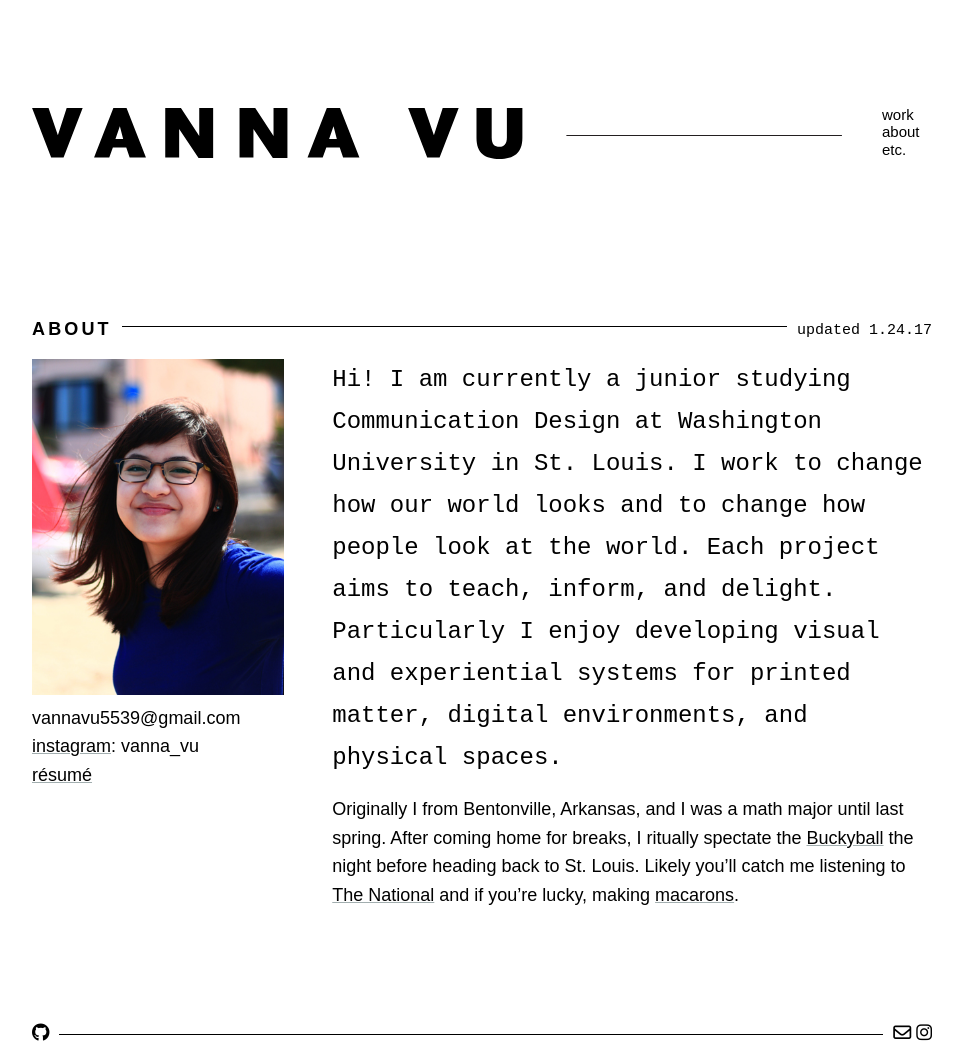
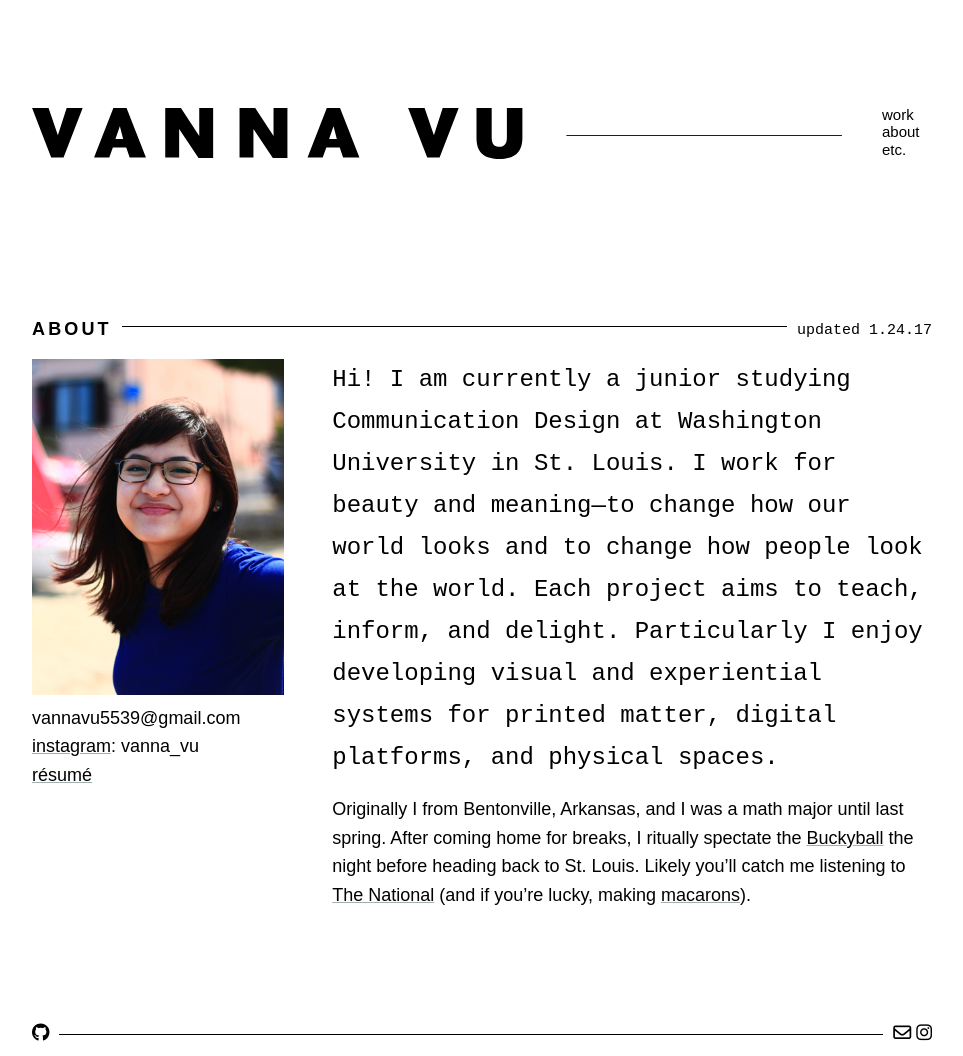
Before and after one commit to vannavu/vannavu.github.io, a Jekyll site: the page built from about.md, in a window 1280 px wide. Shown: the whole page, without its empty margins (158-1121 px from the left). Built offline with Jekyll 4.4.1, drawn with Linux system fonts in a browser that asks for light colours; nearby versions of some CDN libraries; some web fonts are replaced.

Commit message:
updated about

```diff
--- a/about.md
+++ b/about.md
@@ -10,6 +10,6 @@
 [instagram](http://instagram.com/vanna_vu){:target="_blank}: vanna_vu
 [r&eacute;sum&eacute;](/documents/resume_spring18_vannavu.pdf){:target="_blank"}
 
-## Hi! I am currently a junior studying Communication Design at Washington University in St. Louis. I work to change how our world looks and to change how people look at the world. Each project aims to teach, inform, and delight. Particularly I enjoy developing visual and experiential systems for printed matter, digital environments, and physical spaces.
+## Hi! I am currently a junior studying Communication Design at Washington University in St. Louis. I work for beauty and meaning&mdash;to change how our world looks and to change how people look at the world. Each project aims to teach, inform, and delight. Particularly I enjoy developing visual and experiential systems for printed matter, digital platforms, and physical spaces.
 
-Originally I from Bentonville, Arkansas, and I was a math major until last spring. After coming home for breaks, I ritually spectate the [Buckyball](https://crystalbridges.org/blog/welcome-home-buckyball/){:target="_blank"} the night before heading back to St. Louis. Likely you'll catch me listening to [The National](https://www.youtube.com/watch?v=i8yehVUF8h0){:target="_blank"} and if you're lucky, making [macarons](../images/macaronmadness.jpg){:target="_blank"}.
+Originally I from Bentonville, Arkansas, and I was a math major until last spring. After coming home for breaks, I ritually spectate the [Buckyball](https://crystalbridges.org/blog/welcome-home-buckyball/){:target="_blank"} the night before heading back to St. Louis. Likely you'll catch me listening to [The National](https://www.youtube.com/watch?v=i8yehVUF8h0){:target="_blank"} (and if you're lucky, making [macarons](../images/macaronmadness.jpg){:target="_blank"}).
```
